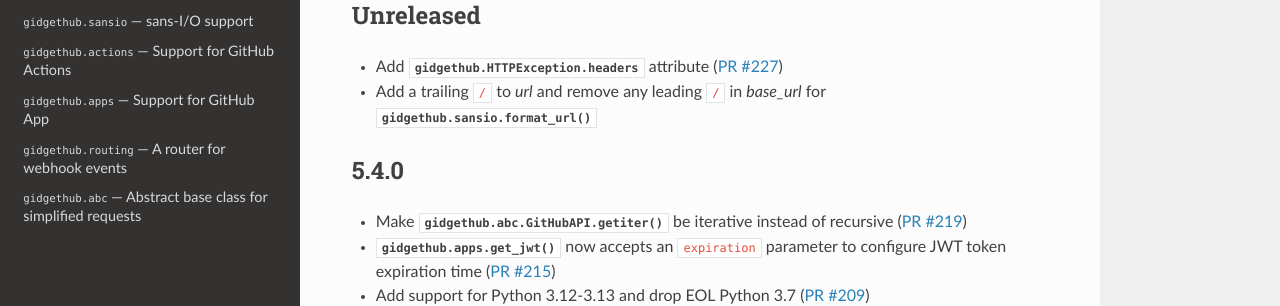
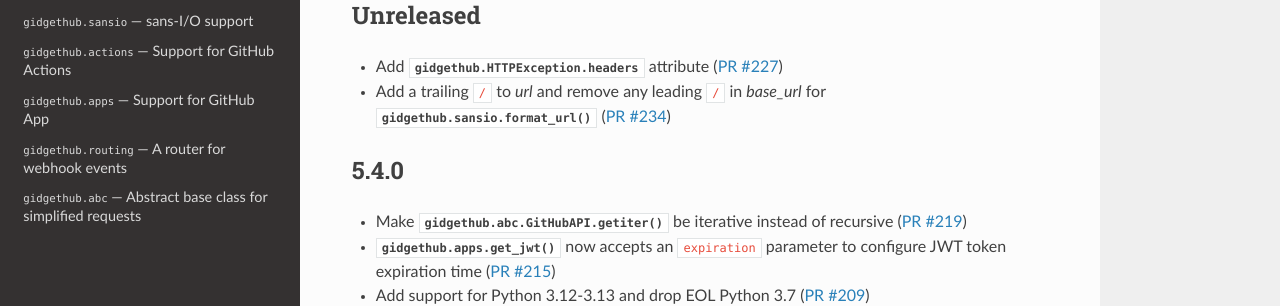
Before and after one commit to gidgethub/gidgethub, a Sphinx documentation site: the page built from docs/changelog.rst, in a window 1280 px wide and 900 px high. Shown: the part 161-467 px from the top of the window. Built offline with Sphinx 7.4.7 and the Read the Docs theme 3.1.0, drawn with Linux system fonts in a browser that asks for light colours; pages that are not in the unit, such as notebooks, are missing from menus.

Commit message:
Add the PR to the changelog

```diff
--- a/docs/changelog.rst
+++ b/docs/changelog.rst
@@ -9,6 +9,7 @@ Unreleased
 
 - Add a trailing ``/`` to *url* and remove any leading ``/`` in *base_url* for
   :func:`gidgethub.sansio.format_url`
+  (`PR #234 <https://github.com/gidgethub/gidgethub/pull/234>`_)
 
 5.4.0
 -----
```
